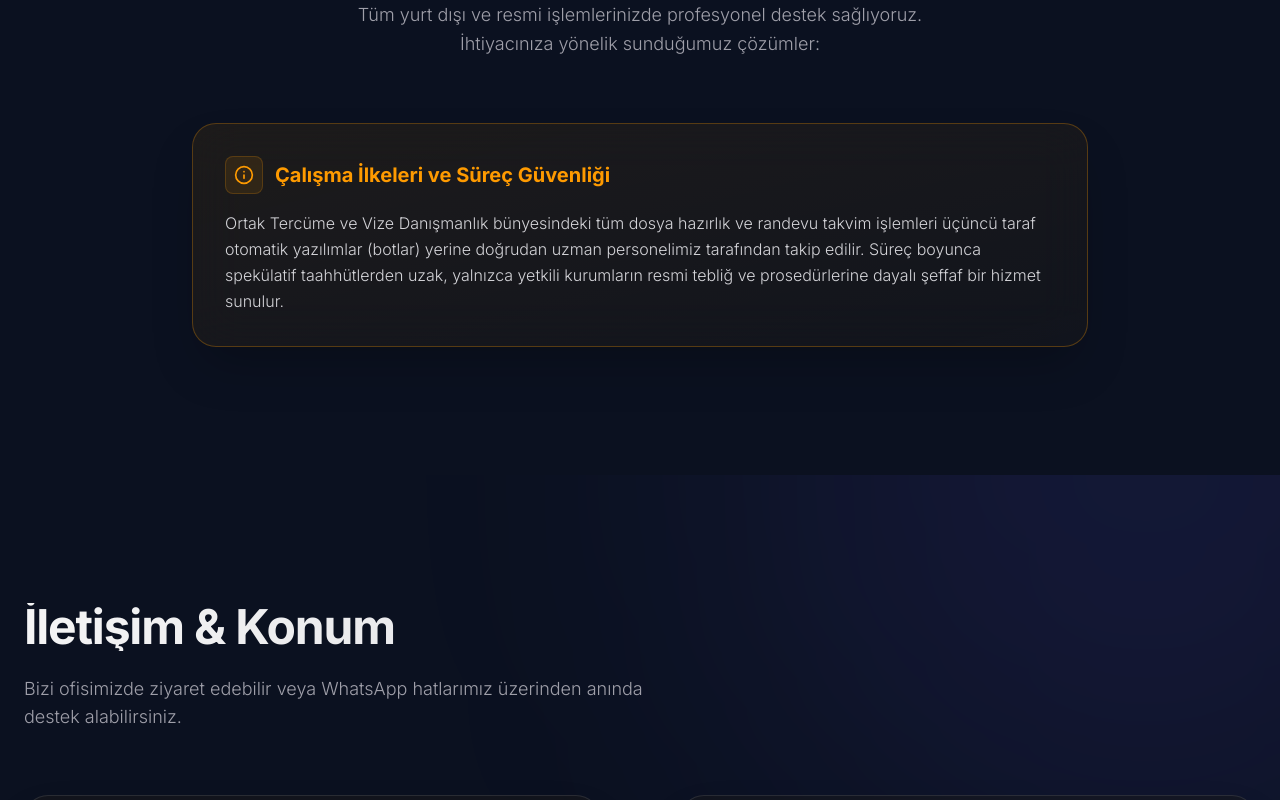
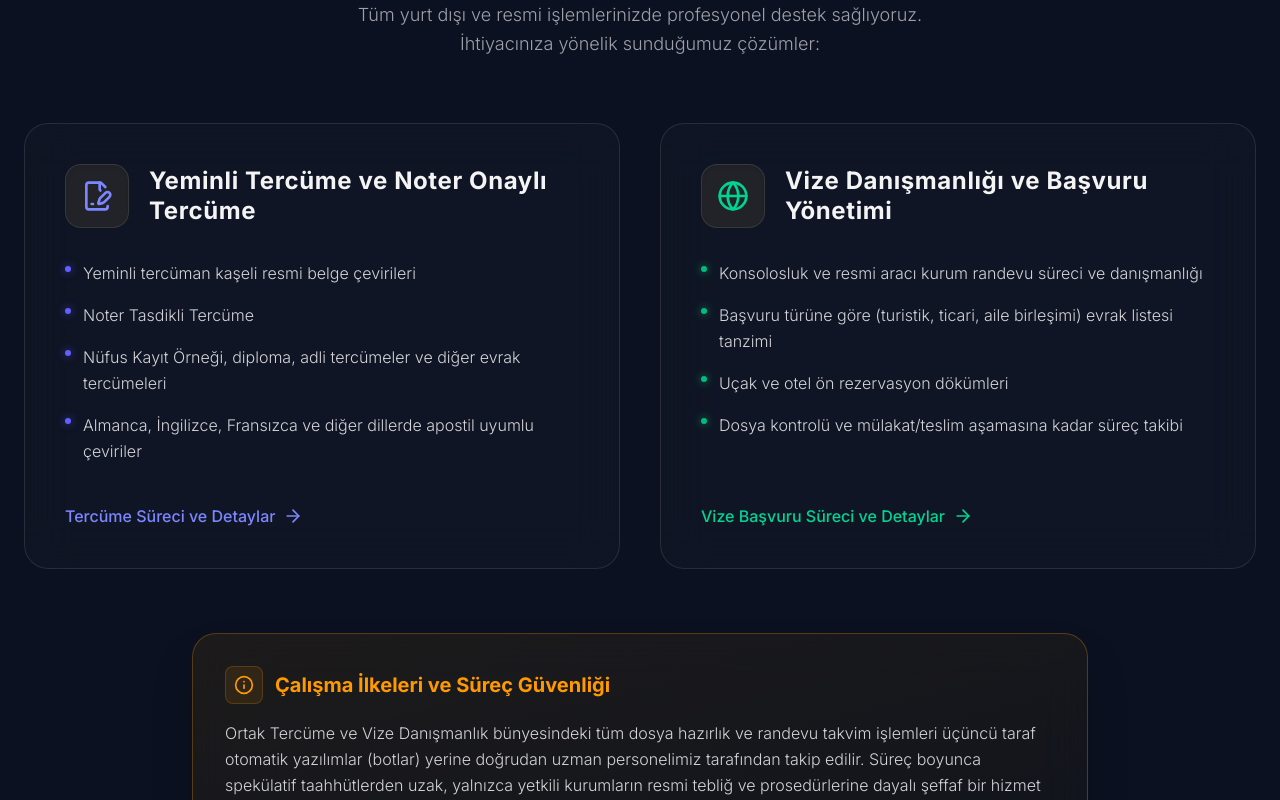
Before and after one commit to lordmarcus13/ortaktercumevize, a Next.js app: page / in a window 1280 px wide. Shown: the part 1000-1800 px from the top of the page. Built offline with nearby package versions, Linux system fonts and the light colour scheme; grey boxes are pictures that could not be loaded.

Commit message:
Fix page.tsx to retain service cards and move trust callout

```diff
--- a/src/app/page.tsx
+++ b/src/app/page.tsx
@@ -151,6 +151,98 @@ export default function Home() {
               </p>
             </div>
 
+
+          </motion.div>
+
+          <motion.div
+            initial="hidden"
+            whileInView="visible"
+            viewport={{ once: true, margin: "-50px" }}
+            variants={staggerContainer}
+            className="grid grid-cols-1 lg:grid-cols-2 gap-6 sm:gap-10"
+          >
+            {/* SERVICE CARD 1 */}
+            <motion.article
+              variants={fadeInUp}
+              className="group relative p-6 sm:p-10 bg-white/[0.02] backdrop-blur-xl rounded-2xl sm:rounded-3xl border border-white/10 transition-all duration-500 hover:-translate-y-2 hover:bg-white/[0.04] hover:border-indigo-500/40 hover:shadow-[0_20px_40px_rgba(79,70,229,0.15)] overflow-hidden flex flex-col h-full"
+            >
+              <div className="absolute inset-0 bg-gradient-to-br from-indigo-500/5 to-transparent opacity-0 group-hover:opacity-100 transition-opacity duration-500" />
+
+              <div className="relative z-10 flex-1 flex flex-col">
+                <div className="flex items-center gap-4 sm:gap-5 mb-6 sm:mb-8">
+                  <div className="w-12 h-12 sm:w-16 sm:h-16 shrink-0 flex items-center justify-center rounded-xl sm:rounded-2xl bg-zinc-800/80 border border-white/10 text-indigo-400 group-hover:scale-110 transition-all duration-500 shadow-inner group-hover:bg-indigo-500/10 group-hover:border-indigo-500/30">
+                    <FileSignature className="w-6 h-6 sm:w-8 sm:h-8" />
+                  </div>
+                  <h3 className="text-xl sm:text-2xl font-bold text-zinc-100 group-hover:text-white transition-colors leading-tight tracking-wide">
+                    Yeminli Tercüme ve Noter Onaylı Tercüme
+                  </h3>
+                </div>
+
+                <ul className="space-y-3 sm:space-y-4 mb-8 sm:mb-10 flex-1">
+                  {[
+                    "Yeminli tercüman kaşeli resmi belge çevirileri",
+                    "Noter Tasdikli Tercüme",
+                    "Nüfus Kayıt Örneği, diploma, adli tercümeler ve diğer evrak tercümeleri",
+                    "Almanca, İngilizce, Fransızca ve diğer dillerde apostil uyumlu çeviriler"
+                  ].map((item, i) => (
+                    <li key={i} className="flex items-start gap-3">
+                      <div className="mt-1.5 w-1.5 h-1.5 rounded-full bg-indigo-500 shrink-0 shadow-[0_0_8px_rgba(79,70,229,0.8)]" />
+                      <span className="text-sm sm:text-base text-zinc-300 font-light leading-relaxed">{item}</span>
+                    </li>
+                  ))}
+                </ul>
+
+                <Link
+                  href="/yeminli-ve-noter-onayli-tercume"
+                  className="mt-auto group/btn inline-flex items-center text-sm sm:text-base font-medium text-indigo-400 hover:text-indigo-300 transition-colors"
+                >
+                  Tercüme Süreci ve Detaylar
+                  <ArrowRight className="w-4 h-4 sm:w-5 sm:h-5 ml-2 group-hover/btn:translate-x-1.5 transition-transform" />
+                </Link>
+              </div>
+            </motion.article>
+
+            {/* SERVICE CARD 2 */}
+            <motion.article
+              variants={fadeInUp}
+              className="group relative p-6 sm:p-10 bg-white/[0.02] backdrop-blur-xl rounded-2xl sm:rounded-3xl border border-white/10 transition-all duration-500 hover:-translate-y-2 hover:bg-white/[0.04] hover:border-emerald-500/40 hover:shadow-[0_20px_40px_rgba(16,185,129,0.15)] overflow-hidden flex flex-col h-full"
+            >
+              <div className="absolute inset-0 bg-gradient-to-br from-emerald-500/5 to-transparent opacity-0 group-hover:opacity-100 transition-opacity duration-500" />
+
+              <div className="relative z-10 flex-1 flex flex-col">
+                <div className="flex items-center gap-4 sm:gap-5 mb-6 sm:mb-8">
+                  <div className="w-12 h-12 sm:w-16 sm:h-16 shrink-0 flex items-center justify-center rounded-xl sm:rounded-2xl bg-zinc-800/80 border border-white/10 text-emerald-400 group-hover:scale-110 transition-all duration-500 shadow-inner group-hover:bg-emerald-500/10 group-hover:border-emerald-500/30">
+                    <Globe className="w-6 h-6 sm:w-8 sm:h-8" />
+                  </div>
+                  <h3 className="text-xl sm:text-2xl font-bold text-zinc-100 group-hover:text-white transition-colors leading-tight tracking-wide">
+                    Vize Danışmanlığı ve Başvuru Yönetimi
+                  </h3>
+                </div>
+
+                <ul className="space-y-3 sm:space-y-4 mb-8 sm:mb-10 flex-1">
+                  {[
+                    "Konsolosluk ve resmi aracı kurum randevu süreci ve danışmanlığı",
+                    "Başvuru türüne göre (turistik, ticari, aile birleşimi) evrak listesi tanzimi",
+                    "Uçak ve otel ön rezervasyon dökümleri",
+                    "Dosya kontrolü ve mülakat/teslim aşamasına kadar süreç takibi"
+                  ].map((item, i) => (
+                    <li key={i} className="flex items-start gap-3">
+                      <div className="mt-1.5 w-1.5 h-1.5 rounded-full bg-emerald-500 shrink-0 shadow-[0_0_8px_rgba(16,185,129,0.8)]" />
+                      <span className="text-sm sm:text-base text-zinc-300 font-light leading-relaxed">{item}</span>
+                    </li>
+                  ))}
+                </ul>
+
+                <Link
+                  href="/vize-danismanligi"
+                  className="mt-auto group/btn inline-flex items-center text-sm sm:text-base font-medium text-emerald-400 hover:text-emerald-300 transition-colors"
+                >
+                  Vize Başvuru Süreci ve Detaylar
+                  <ArrowRight className="w-4 h-4 sm:w-5 sm:h-5 ml-2 group-hover/btn:translate-x-1.5 transition-transform" />
+                </Link>
+              </div>
+            </motion.article>
+
           </motion.div>
 
           {/* TRUST CALLOUT */}
```
